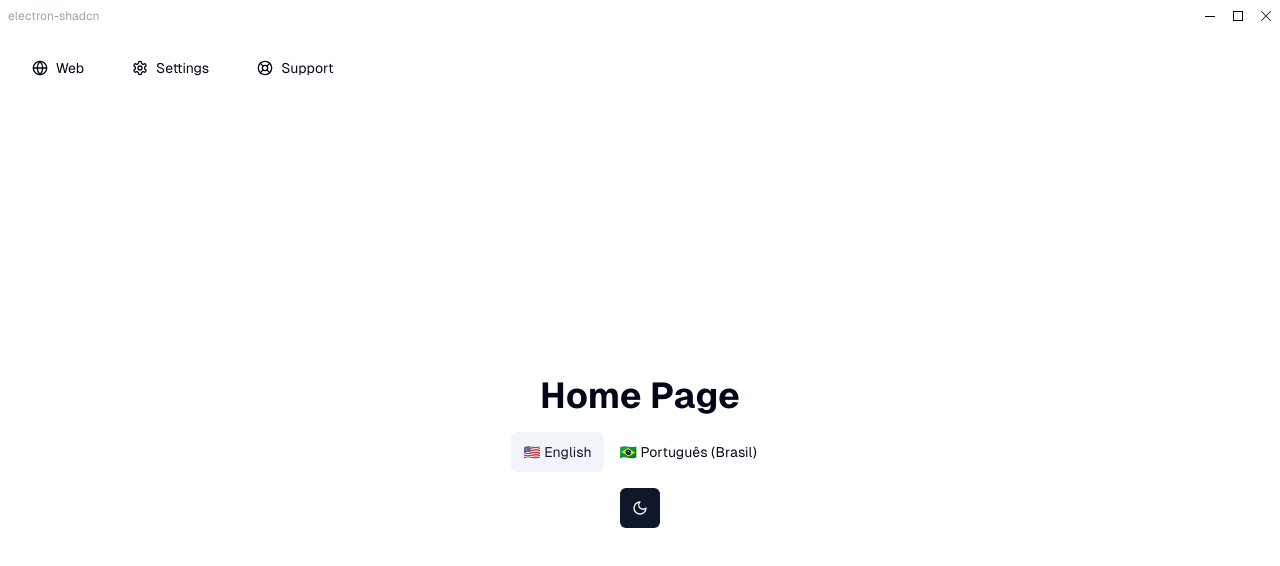
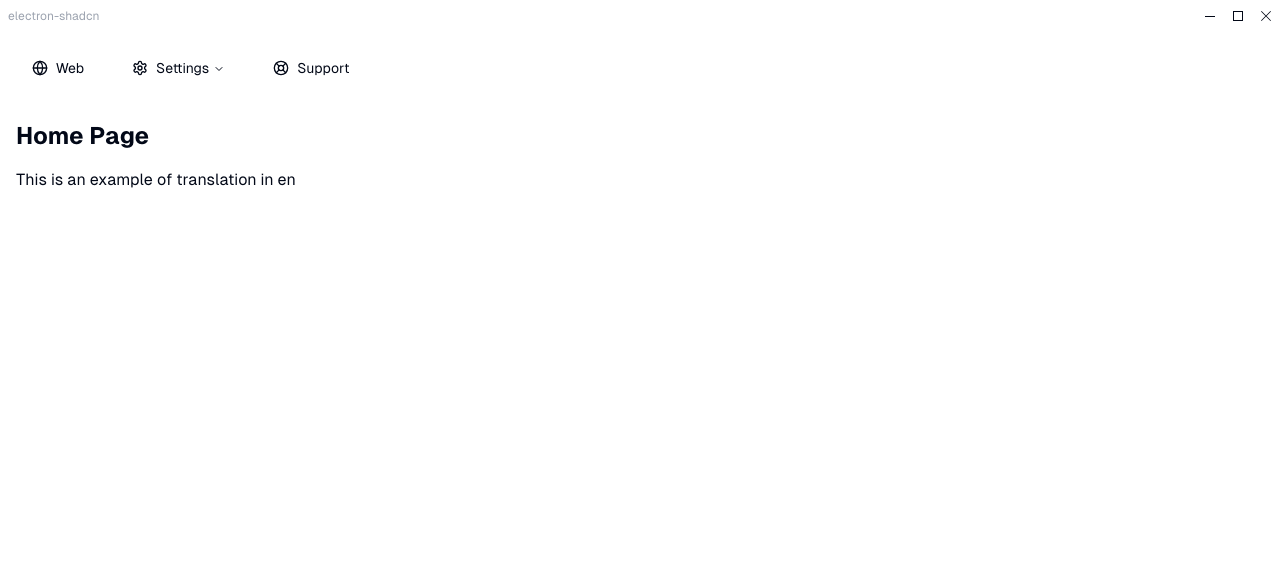
Before and after one commit to itsreverence/war-monitor, a React (Vite) app: page / in a window 1280 px wide. Shown: the top 566 px of the page. Built offline with nearby package versions, Linux system fonts and the light colour scheme.

Commit message:
move settings options

```diff
--- a/src/components/NavigationMenu.tsx
+++ b/src/components/NavigationMenu.tsx
@@ -10,6 +10,7 @@ import {
   NavigationMenuTrigger,
   navigationMenuTriggerStyle,
 } from "@/components/ui/navigation-menu"
+import SettingsContent from "./SettingsContent"
 
 export function MainNavigationMenu() {
   return (
@@ -22,10 +23,13 @@ export function MainNavigationMenu() {
           </NavigationMenuLink>
         </NavigationMenuItem>
         <NavigationMenuItem>
-          <NavigationMenuLink className={navigationMenuTriggerStyle()} href="#">
+          <NavigationMenuTrigger>
             <SettingsIcon className="mr-2 h-4 w-4" />
             Settings
-          </NavigationMenuLink>
+          </NavigationMenuTrigger>
+          <NavigationMenuContent>
+            <SettingsContent />
+          </NavigationMenuContent>
         </NavigationMenuItem>
         <NavigationMenuItem>
           <NavigationMenuLink className={navigationMenuTriggerStyle()} href="#">
--- /dev/null
+++ b/src/components/SettingsContent.tsx
@@ -0,0 +1,18 @@
+import React from "react"
+import LangToggle from "./LangToggle"
+import ToggleTheme from "./ToggleTheme"
+
+export default function SettingsContent() {
+  return (
+    <div className="p-4 w-56">
+      <div className="mb-4">
+        <h3 className="mb-2 text-sm font-medium">Language</h3>
+        <LangToggle />
+      </div>
+      <div>
+        <h3 className="mb-2 text-sm font-medium">Theme</h3>
+        <ToggleTheme />
+      </div>
+    </div>
+  )
+}
--- a/src/pages/HomePage.tsx
+++ b/src/pages/HomePage.tsx
@@ -1,7 +1,5 @@
 import React from "react";
-import ToggleTheme from "@/components/ToggleTheme";
 import { useTranslation } from "react-i18next";
-import LangToggle from "@/components/LangToggle";
 import { MainNavigationMenu } from "@/components/NavigationMenu";
 
 export default function HomePage() {
@@ -12,10 +10,9 @@ export default function HomePage() {
             <nav className="p-4 bg-background">
                 <MainNavigationMenu />
             </nav>
-            <main className="flex-grow flex flex-col items-center justify-center gap-4">
-                <h1 className="text-4xl font-bold">{t("title")}</h1>
-                <LangToggle />
-                <ToggleTheme />
+            <main className="flex-grow p-4">
+                <h1 className="text-2xl font-bold mb-4">{t('title')}</h1>
+                <p>{t('description')}</p>
             </main>
         </div>
     );
```
